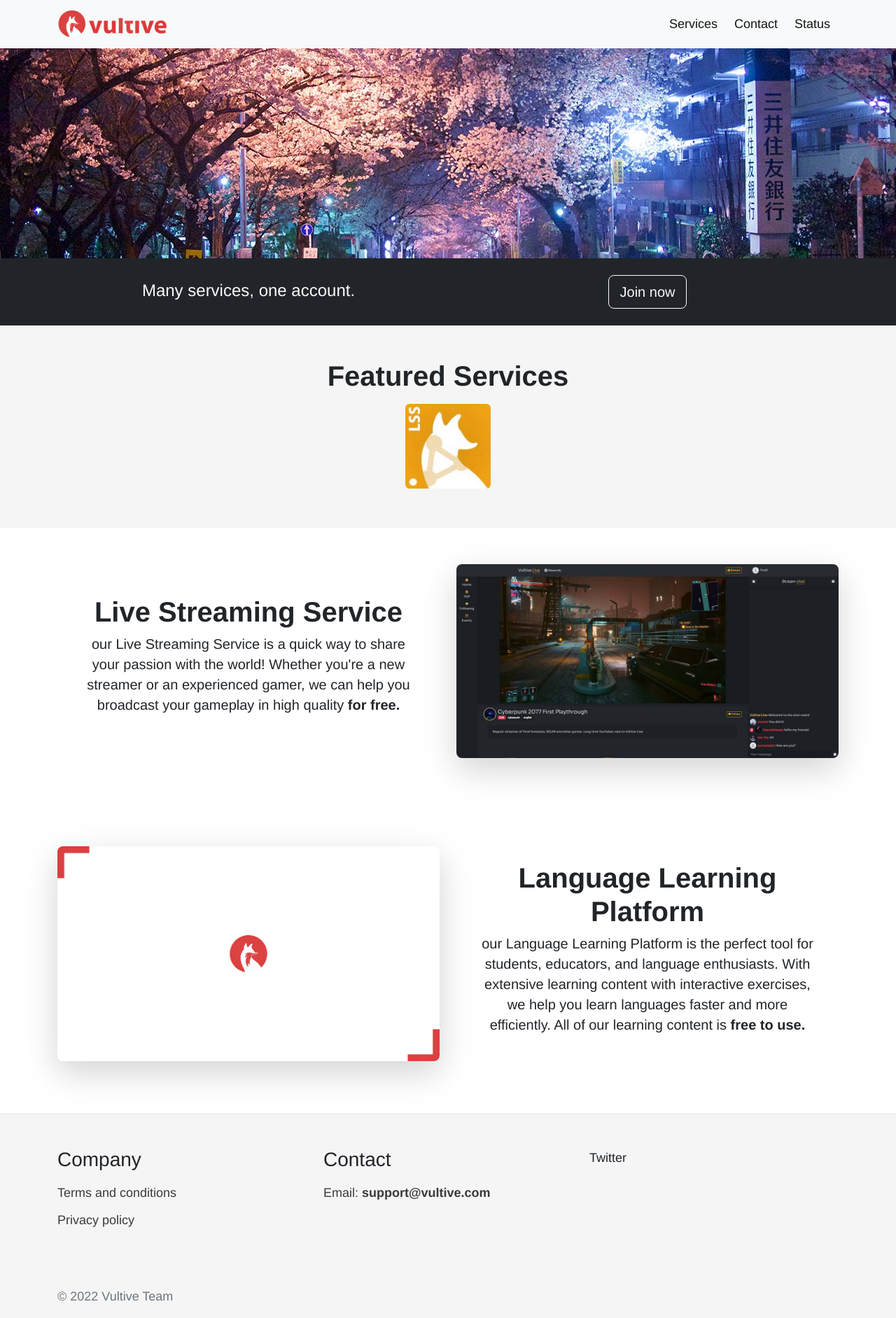
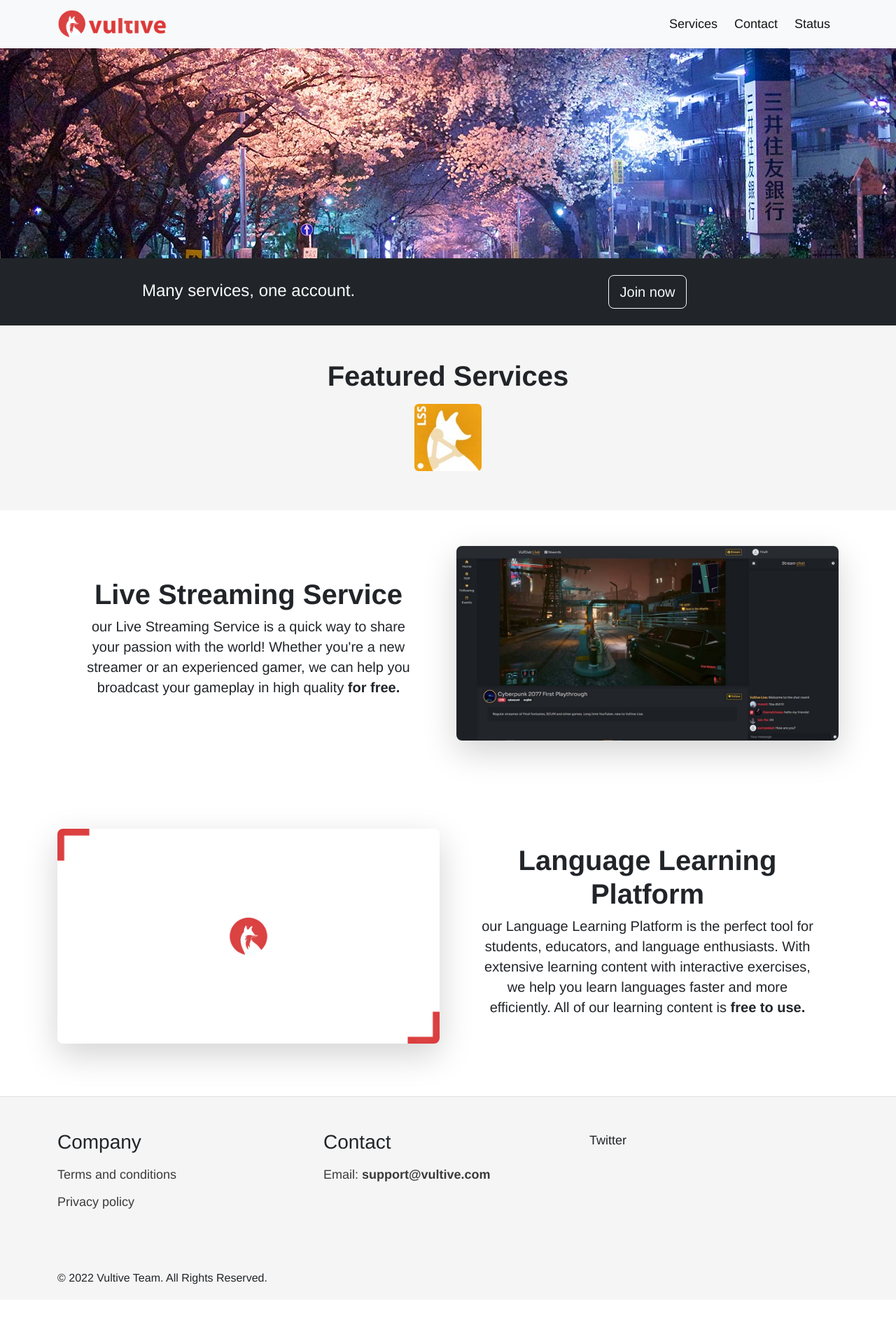
Before and after one commit to vultive/vultive-com, a Vue app: page / in a window 1280 px wide. Shown: the whole page at 70% size. After the commit the page ends 1857 px from the top, so only its background shows below. Built offline with nearby package versions, Linux system fonts and the light colour scheme.

Commit message:
Improve accessibility

```diff
--- a/src/components/Footer.vue
+++ b/src/components/Footer.vue
@@ -34,7 +34,7 @@
           >
         </div>
       </div>
-      <div class="py-3 text-muted">© 2022 Vultive Team</div>
+      <div class="py-3 fs-6">© 2022 Vultive Team. All Rights Reserved.</div>
     </div>
   </footer>
 </template>
--- a/src/components/Header.vue
+++ b/src/components/Header.vue
@@ -3,7 +3,7 @@
     <nav class="navbar navbar-expand-lg navbar-light bg-light">
       <div class="container">
         <a class="navbar-brand" href="#">
-          <img src="/static/logos/vultive.png" height="40" class="d-block" alt="Vultive Logo" />
+          <img src="/static/logos/vultive.png" width="156" height="40" class="d-block" alt="Vultive Logo" loading="lazy" />
         </a>
         <button
           class="navbar-toggler"
@@ -54,7 +54,7 @@
         <div class="col-md-6">
           <a
             href="https://my.vultive.com/register"
-            class="btn btn-lg btn-outline-light"
+            class="btn btn-lg btn-outline-light mt-2 m-md-0"
             >Join now</a
           >
         </div>
--- a/src/views/Main.vue
+++ b/src/views/Main.vue
@@ -8,12 +8,15 @@
         >
           <template v-for="service in services" v-bind:key="service.name">
             <div class="col">
-              <a :href="service.url">
+              <a :href="service.url" :aria-label="service.name">
                 <div class="vultive-service">
                   <img
                     :src="service.background"
+                    width="96"
+                    height="96"
                     class="img-fluid rounded-2 vultive-animations-fadeIn"
                     :alt="service.name"
+                    loading="lazy"
                   />
                   <div
                     class="d-flex vultive-service-overlay justify-content-center align-items-center text-dark"
```
